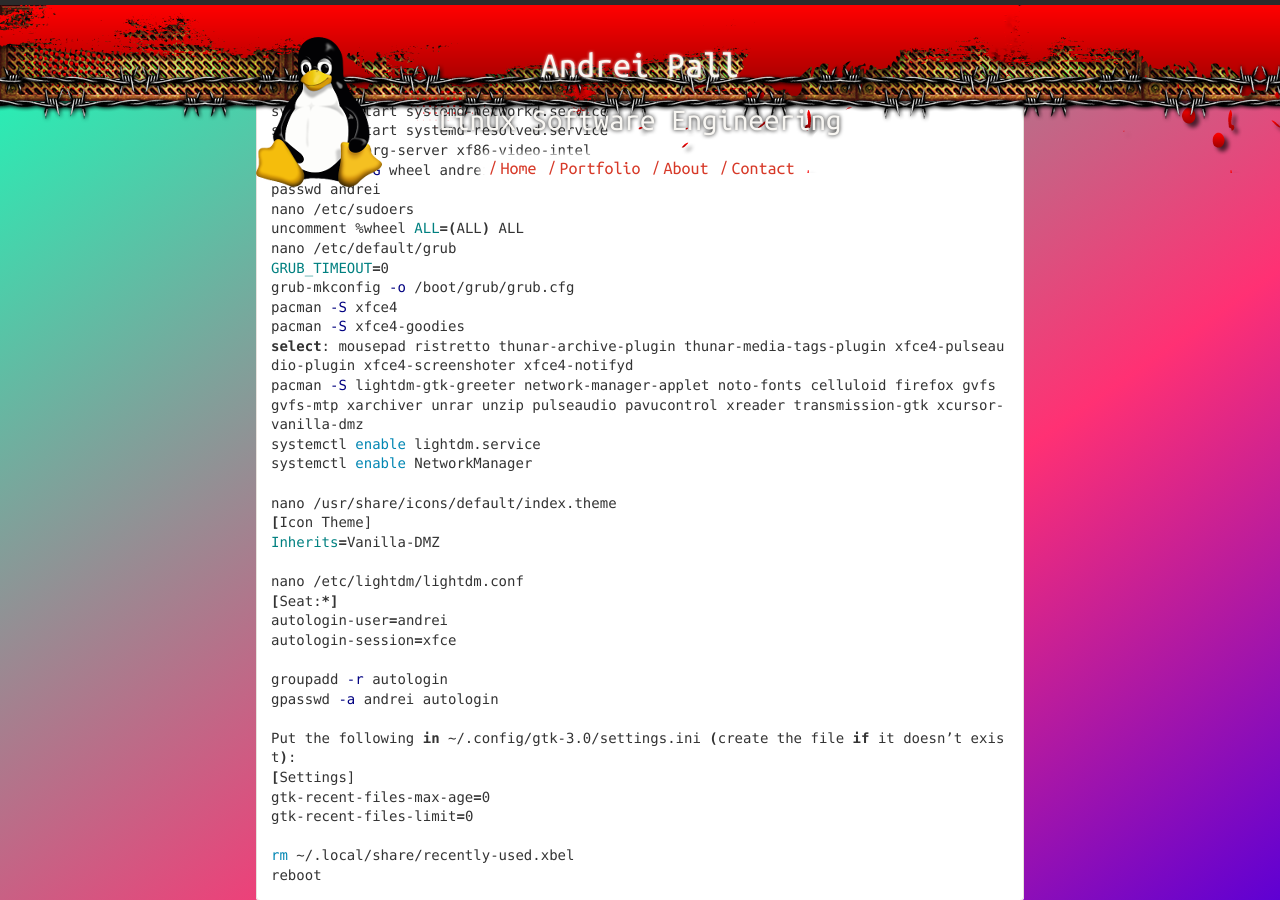
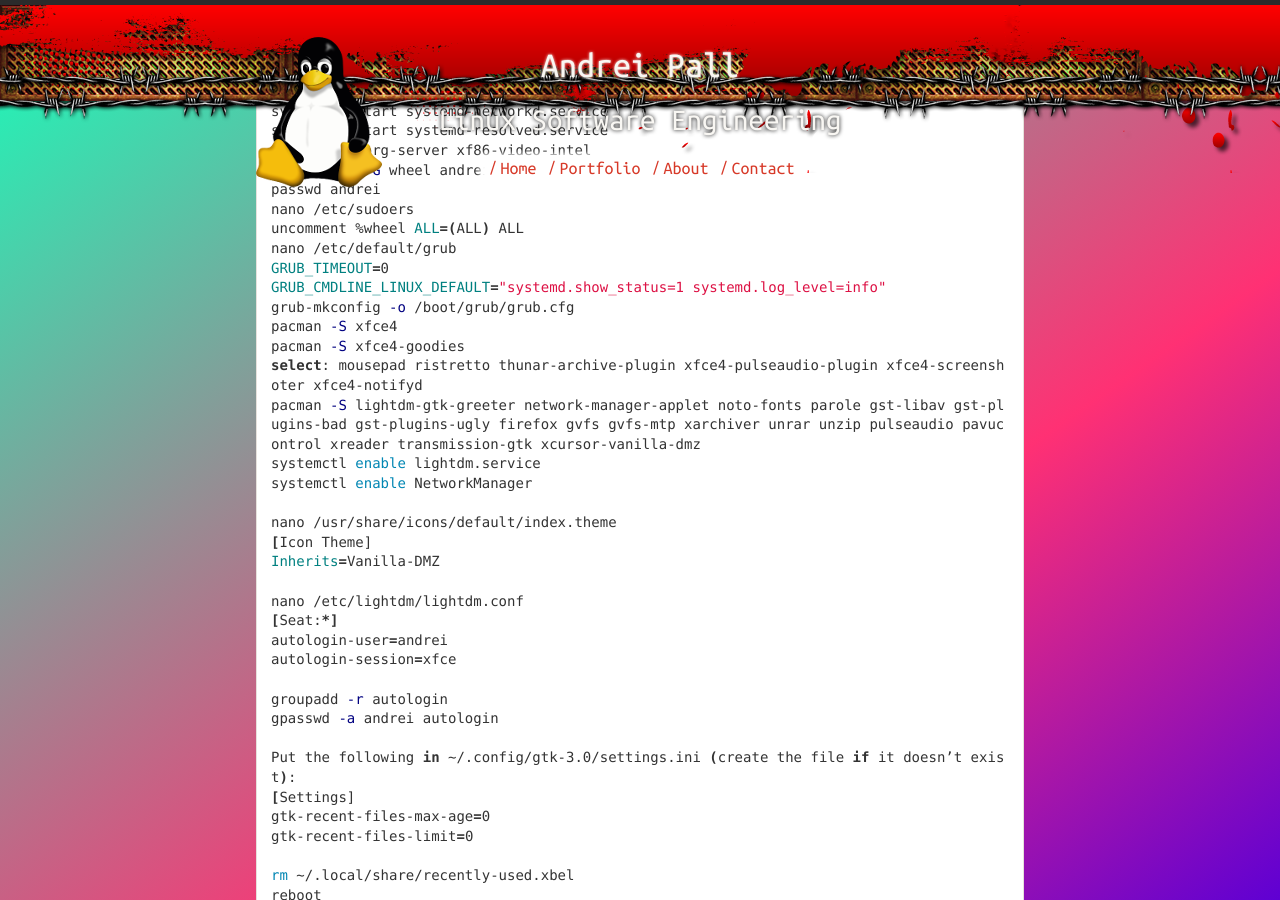
Before and after one commit to andreipall/andreipall.github.io, a Jekyll site: the page built from _posts/2024-09-09-arch-linux-with-xfce-installation-guide.markdown, in a window 1280 px wide and 900 px high, scrolled down 1096 px. Built offline with Jekyll 4.4.1, drawn with Linux system fonts in a browser that asks for light colours; comment, search, counter and statistics services are not loaded.

Commit message:
Update 2024-09-09-arch-linux-with-xfce-installation-guide.markdown

```diff
--- a/_posts/2024-09-09-arch-linux-with-xfce-installation-guide.markdown
+++ b/_posts/2024-09-09-arch-linux-with-xfce-installation-guide.markdown
@@ -54,11 +54,12 @@ nano /etc/sudoers
 uncomment %wheel ALL=(ALL) ALL
 nano /etc/default/grub
 GRUB_TIMEOUT=0
+GRUB_CMDLINE_LINUX_DEFAULT="systemd.show_status=1 systemd.log_level=info"
 grub-mkconfig -o /boot/grub/grub.cfg
 pacman -S xfce4
 pacman -S xfce4-goodies
-select: mousepad ristretto thunar-archive-plugin thunar-media-tags-plugin xfce4-pulseaudio-plugin xfce4-screenshoter xfce4-notifyd
-pacman -S lightdm-gtk-greeter network-manager-applet noto-fonts celluloid firefox gvfs gvfs-mtp xarchiver unrar unzip pulseaudio pavucontrol xreader transmission-gtk xcursor-vanilla-dmz
+select: mousepad ristretto thunar-archive-plugin xfce4-pulseaudio-plugin xfce4-screenshoter xfce4-notifyd
+pacman -S lightdm-gtk-greeter network-manager-applet noto-fonts parole gst-libav gst-plugins-bad gst-plugins-ugly firefox gvfs gvfs-mtp xarchiver unrar unzip pulseaudio pavucontrol xreader transmission-gtk xcursor-vanilla-dmz
 systemctl enable lightdm.service
 systemctl enable NetworkManager
 
```
